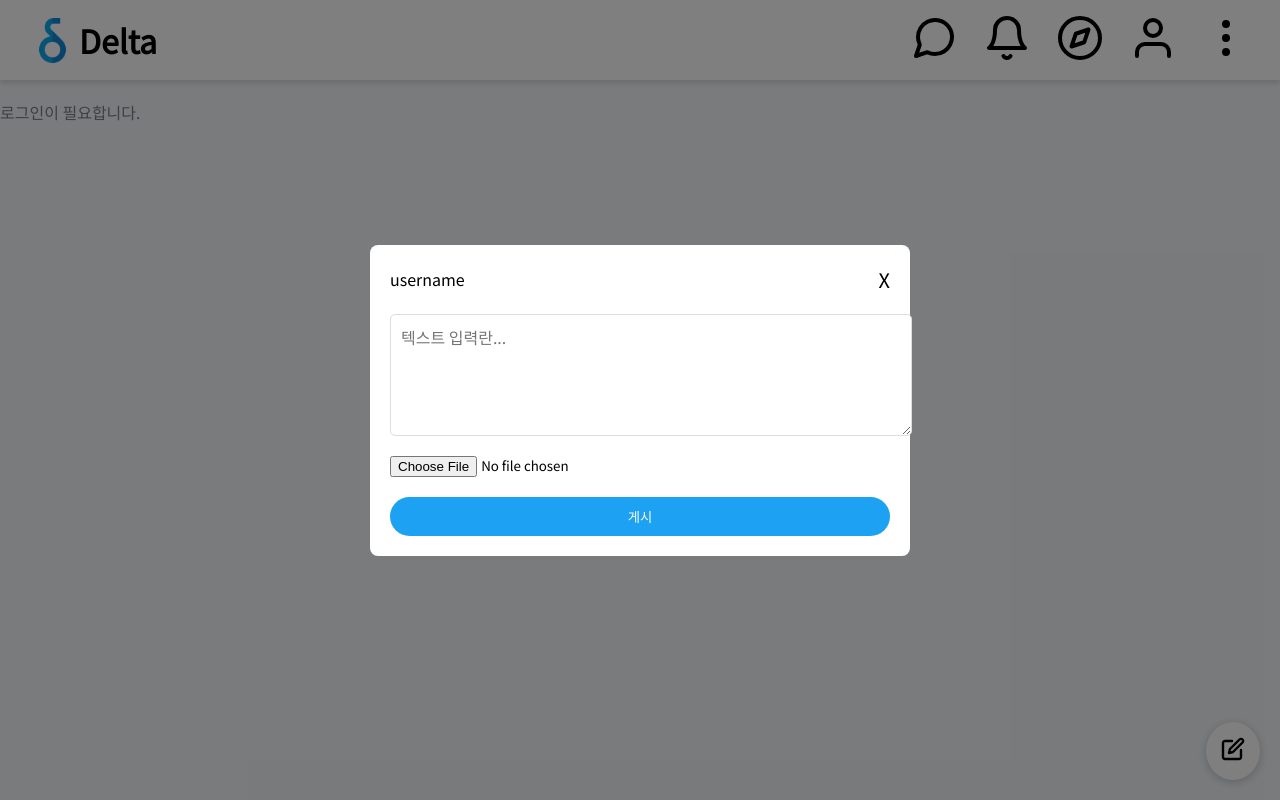
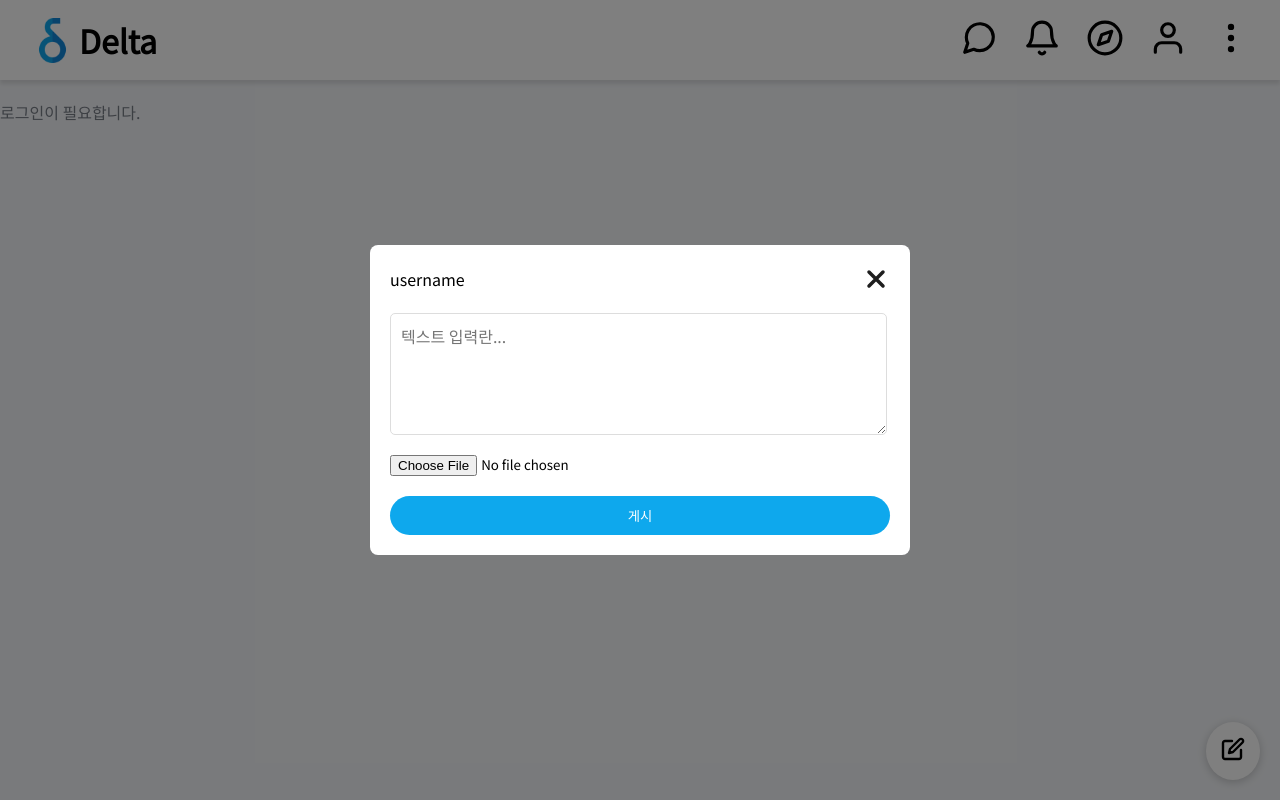
Before and after one commit to project-sns-shieldus/project-sns-frontend, a React (Vite) app: page / in a window 1280 px wide. Both pictures are taken after a click on the button 1233 px from the left and 751 px from the top of the page. Built offline with nearby package versions, Linux system fonts and the light colour scheme.

Commit message:
style: 전반적 스타일 수정

```diff
--- a/src/components/PostModal.jsx
+++ b/src/components/PostModal.jsx
@@ -1,10 +1,11 @@
-import React, { useState } from 'react';
-import { postApi } from '../api/controller/postApi';
-import { imageApi } from '../api/controller/imageApi';
-import '../css/PostModal.css';
+import React, { useState } from "react";
+import { postApi } from "../api/controller/postApi";
+import { imageApi } from "../api/controller/imageApi";
+import "../css/PostModal.css";
+import xIcon from "../assets/img/X.svg";
 
 export default function PostModal({ onClose }) {
-    const [content, setContent] = useState('');
+  const [content, setContent] = useState("");
   const [image, setImage] = useState(null);
 
   const handleImageChange = (e) => {
@@ -16,7 +17,7 @@ export default function PostModal({ onClose }) {
   };
 
   const handleSubmit = async () => {
-        const userId = localStorage.getItem('userId');
+    const userId = localStorage.getItem("userId");
 
     try {
       const response = await postApi.createPost(userId, content);
@@ -24,15 +25,15 @@ export default function PostModal({ onClose }) {
 
       if (image) {
         const formData = new FormData();
-                formData.append('fileName', image);
+        formData.append("fileName", image);
         await imageApi.createImage(postId, formData);
       }
 
-            alert('게시물이 성공적으로 업로드되었습니다.');
+      alert("게시물이 성공적으로 업로드되었습니다.");
       onClose();
     } catch (error) {
-            console.error('게시물 업로드 중 오류 발생:', error);
-            alert('게시물 업로드에 실패했습니다.');
+      console.error("게시물 업로드 중 오류 발생:", error);
+      alert("게시물 업로드에 실패했습니다.");
     }
   };
 
@@ -41,7 +42,10 @@ export default function PostModal({ onClose }) {
       <div className="modal-content">
         <div className="modal-header">
           <span>username</span>
-                    <button onClick={onClose} className="close-modal">X</button>
+          <button onClick={onClose} className="close-modal">
+            {/* X */}
+            <img src={xIcon}></img>
+          </button>
         </div>
         <textarea
           value={content}
@@ -49,7 +53,9 @@ export default function PostModal({ onClose }) {
           placeholder="텍스트 입력란..."
         />
         <input type="file" onChange={handleImageChange} />
-                <button onClick={handleSubmit} className="submit-post">게시</button>
+        <button onClick={handleSubmit} className="submit-post">
+          <p>게시</p>
+        </button>
       </div>
     </div>
   );
--- a/src/css/HeaderContainer.css
+++ b/src/css/HeaderContainer.css
@@ -10,3 +10,9 @@
   background-color: var(--white-color);
   box-shadow: 0px 4px 4px rgba(0, 0, 0, 0.1);
 }
+
+.Header-username {
+  position: absolute;
+  left: 50%;
+  transform: translateX(-50%);
+}
--- a/src/css/HeaderMenu.css
+++ b/src/css/HeaderMenu.css
@@ -7,10 +7,8 @@
 }
 
 .image-container img {
-  width: 32px;
-  height: 32px;
-  width: 48px;
-  height: 48px;
+  width: 38px;
+  height: 38px;
 }
 
 .image-container {
--- a/src/css/Home.css
+++ b/src/css/Home.css
@@ -12,6 +12,7 @@
   border: none;
   box-shadow: 0px 2px 10px rgba(0, 0, 0, 0.2);
   cursor: pointer;
+  z-index: 9999;
 }
 
 .new-post-btn img {
--- a/src/css/PostCard.css
+++ b/src/css/PostCard.css
@@ -1,9 +1,15 @@
+* {
+  margin: 0;
+  padding: 0;
+  font-family: var(--font-family);
+}
+
 .post-card {
   position: relative;
   width: 840px;
-    background: #FFFFFF;
+  background: #ffffff;
   box-shadow: 6px 6px 4px rgba(0, 0, 0, 0.1);
-    border-radius: 20px;
+  border-radius: 15px;
   padding: 20px;
   margin: 20px auto;
   box-sizing: border-box;
@@ -16,10 +22,10 @@
 }
 
 .post-author-avatar {
-    width: 70px;
-    height: 70px;
+  width: 54px;
+  height: 54px;
   border-radius: 50%;
-    background-color: #E9EBEF;
+  background-color: #e9ebef;
   overflow: hidden;
   margin-right: 15px;
 }
@@ -31,9 +37,9 @@
 }
 
 .post-author-name {
-    font-family: 'Inter', sans-serif;
-    font-weight: 500;
-    font-size: 26px;
+  font-family: "Inter", sans-serif;
+  font-weight: 600;
+  font-size: 1.3rem;
   line-height: 31px;
   color: #000000;
 }
@@ -42,10 +48,14 @@
   margin-bottom: 20px;
 }
 
+.post-images {
+  width: 100%;
+}
+
 .post-image {
-    width: 768px;
+  width: 100%;
   height: 426px;
-    background: #E9EBEF;
+  background: #e9ebef;
   border-radius: 20px;
   object-fit: cover;
   margin-bottom: 20px;
@@ -55,14 +65,14 @@
   display: flex;
   justify-content: space-between;
   padding-top: 20px;
-    border-top: 1px solid #E9EBEF;
+  border-top: 1px solid #e9ebef;
 }
 
 .post-actions button {
   background: none;
   border: none;
   cursor: pointer;
-    font-family: 'Inter', sans-serif;
+  font-family: "Inter", sans-serif;
   font-size: 22px;
   color: #000000;
   display: flex;
--- a/src/css/PostModal.css
+++ b/src/css/PostModal.css
@@ -31,10 +31,13 @@
   border: none;
   font-size: 20px;
   cursor: pointer;
+  display: flex;
+  justify-content: center;
+  align-items: center;
 }
 
 textarea {
-    width: 100%;
+  width: 95%;
   height: 100px;
   margin-bottom: 15px;
   border-radius: 5px;
@@ -49,7 +52,7 @@ input[type="file"] {
 }
 
 .submit-post {
-    background-color: #1da1f2;
+  background-color: var(--main-color);
   color: white;
   padding: 10px 20px;
   border: none;
@@ -57,3 +60,12 @@ input[type="file"] {
   cursor: pointer;
   width: 100%;
 }
+
+.submit-post p {
+  font-weight: 500;
+}
+
+.close-modal img {
+  width: 28px;
+  height: 28px;
+}
```
Also changed, not shown: src/assets/img/X.svg (added). Lines whose indentation alone changed are shown as unchanged.
